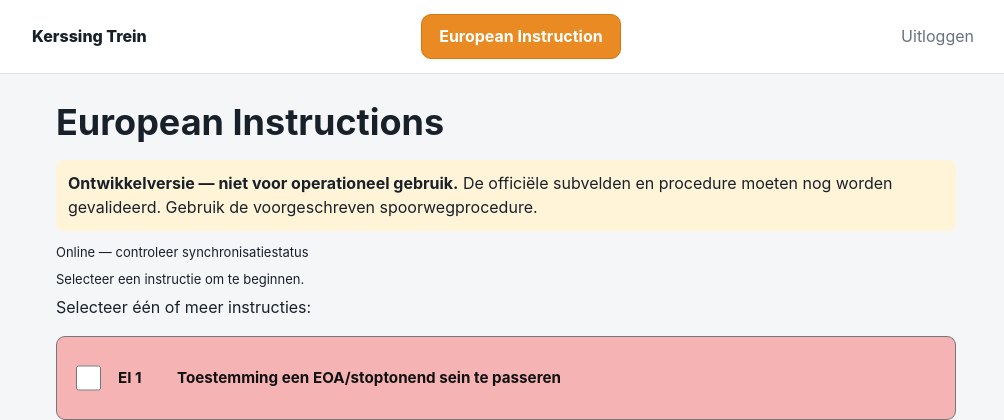
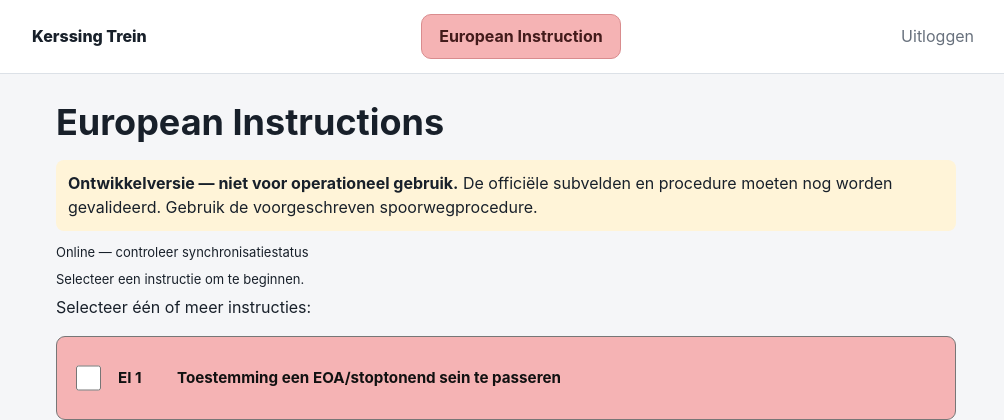
Before and after one commit to ambupilot/kerssing-trein, a Flask app: page /ei/new in a window 1280 px wide. Shown: the top 420 px of the page, without its empty margins (134-1138 px from the left). Run offline with Flask 3, Linux system fonts and the light colour scheme; the visitor is signed in with stand-in values (Sample User, id 1); some libraries are stand-ins or nearby versions.

Commit message:
Match European Instruction top button to EI 1 pink-red color

```diff
--- a/static/style.css
+++ b/static/style.css
@@ -168,5 +168,5 @@ input:focus, textarea:focus, select:focus { outline: 2px solid #98a2b3; outline-
 }
 
 /* Centered EI action in the top navigation */
-.topbar .ei-top-link{background:#e98a22;color:#fff;border:1px solid #d47816;padding:10px 17px;min-height:42px;font-weight:750;white-space:nowrap}
-.topbar .ei-top-link:hover,.topbar .ei-top-link:focus-visible{background:#cc7010;color:#fff}
+.topbar .ei-top-link{background:#F5B3B4;color:#431b1b;border:1px solid #d98c8e;padding:10px 17px;min-height:42px;font-weight:750;white-space:nowrap}
+.topbar .ei-top-link:hover,.topbar .ei-top-link:focus-visible{background:#e89b9d;color:#431b1b}
```
